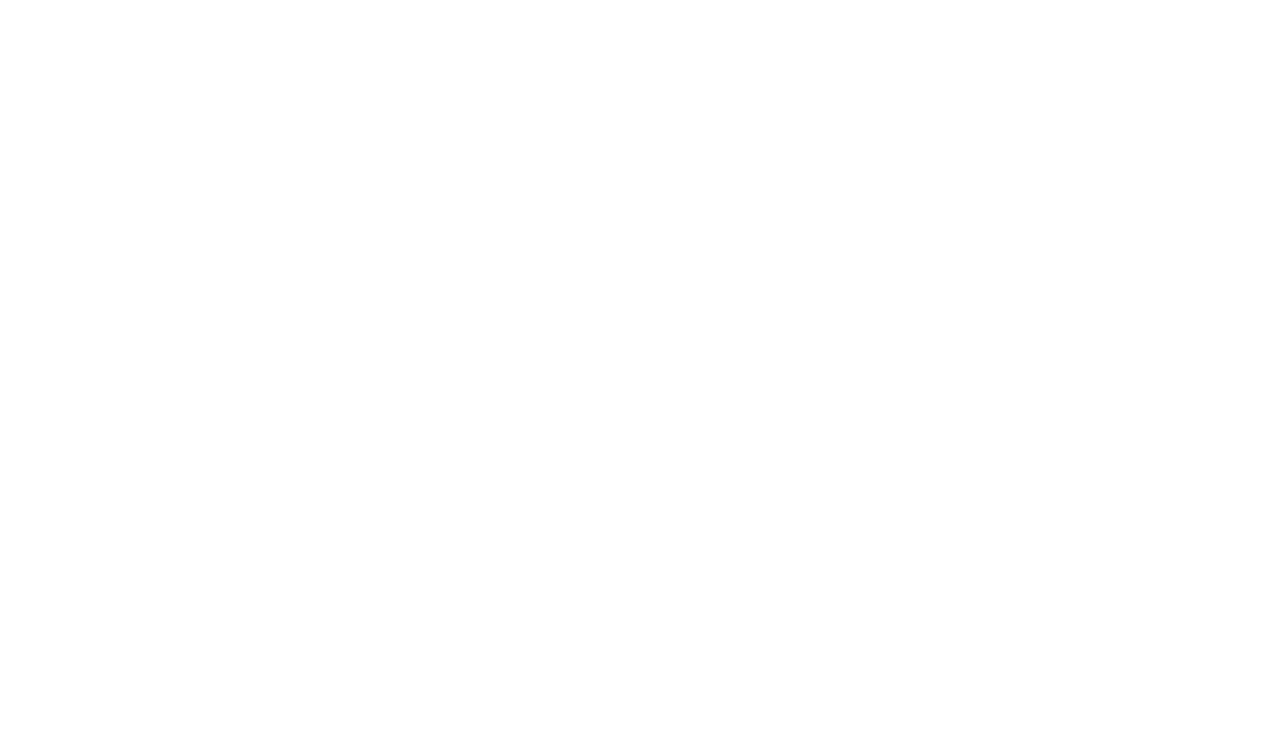
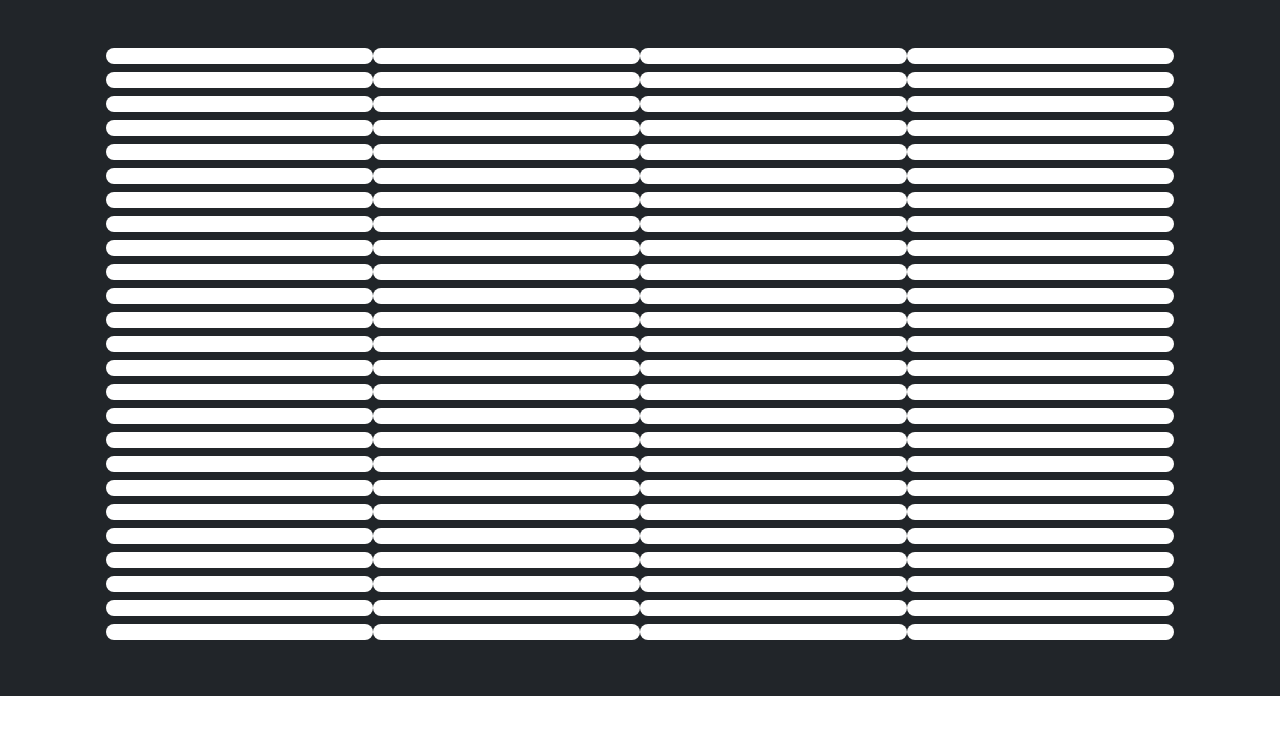
Before and after one commit to ErJump/js-fizzbuzz, a plain HTML site: page index.html in a window 1280 px wide. Drawn offline with nearby package versions, Linux system fonts and the light colour scheme.

Commit message:
Add boxes with classes in html dom

```diff
--- a/index.html
+++ b/index.html
@@ -9,7 +9,13 @@
     <link href="https://cdn.jsdelivr.net/npm/bootstrap@5.2.0-beta1/dist/css/bootstrap.min.css" rel="stylesheet" integrity="sha384-0evHe/X+R7YkIZDRvuzKMRqM+OrBnVFBL6DOitfPri4tjfHxaWutUpFmBp4vmVor" crossorigin="anonymous">
 </head>
 <body>
-    <main></main>
+    <main class="bg-dark">
+        <div class="container p-5">
+            <div class="row" id="row-container">
+
+            </div>
+        </div>
+    </main>
 <script src="js/main.js"></script>
 </body>
 </html>
--- a/js/main.js
+++ b/js/main.js
@@ -1,5 +1,13 @@
+//riprendo il container tramite id
+let rowContainer = document.getElementById('row-container');
+
 //scrivo un ciclo for che inizia da 1 e arriva a 100, incrementando il valore di 1 per ciclo.
 for (let i = 1 ; i <= 100; i++){
+    //creo un div e assegno le classi
+    const newDiv = document.createElement('div');
+    newDiv.classList.add('col-3' , 'bg-white' , 'text-center', 'p-2' , 'rounded-5', 'mb-2');
+    //dico di aggiungere newDiv
+    rowContainer.append(newDiv);
     //metto la condizione che se un numero è divisibile per 15 (primo numero divisibile sia per 3 che per 5) allora la console mostra "FizzBuzz"
     if (i % 15 == 0){
         console.log("FizzBuzz");
```
